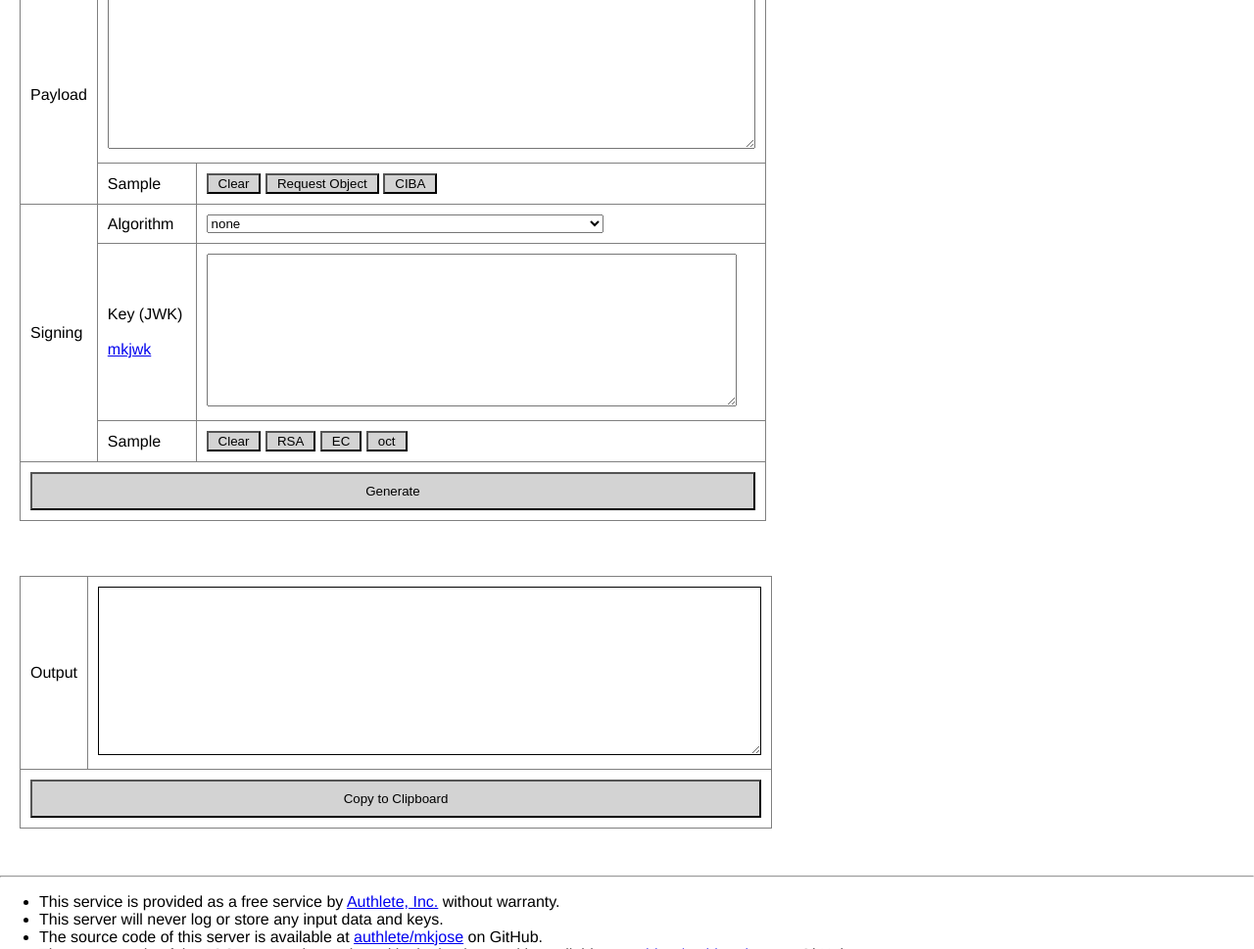
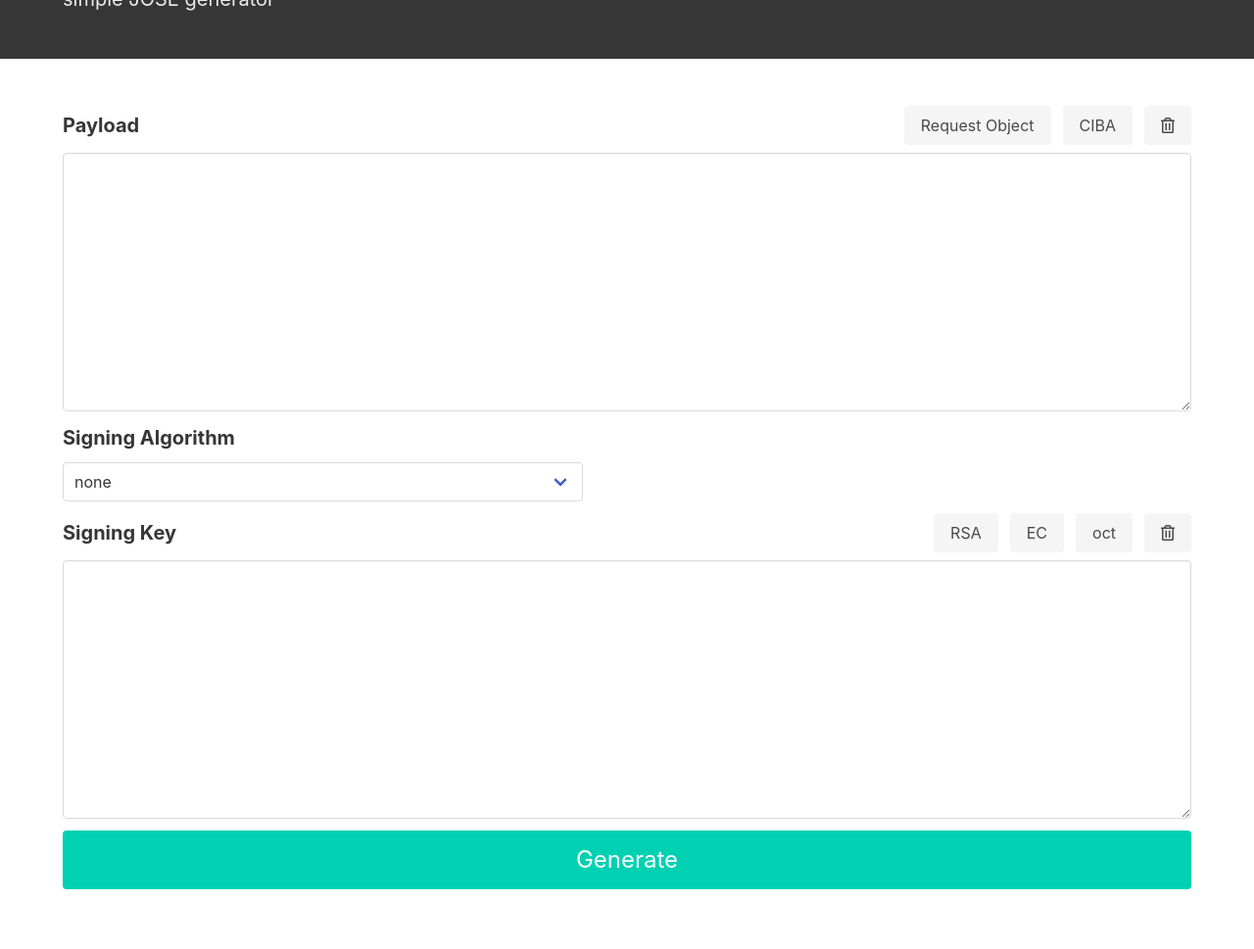
Before and after one commit to authlete/mkjose, a plain HTML site: page src/main/webapp/index.html in a window 1280 px wide. Shown: the part 125-1094 px from the top of the page at 98% size. Drawn offline with nearby package versions, Linux system fonts and the light colour scheme.

Commit message:
Introduce bulma

```diff
--- a/src/main/webapp/css/index.css
+++ b/src/main/webapp/css/index.css
@@ -1,67 +1,8 @@
-#title {
-  background: #333;
-  color: white;
-  padding: 0.5em;
-  margin: 0;
-  font-size: 200%;
+
+.level {
+  margin-bottom: 0.5rem!important;
 }
 
-#language-switch {
-  text-align: right;
-  padding-right: 20px;
-  font-size: 90%;
+.modal-content {
+  width: 800px;
 }
-
-#content {
-  padding: 20px;
-}
-
-#generate, #copy-to-clipboard {
-  display: block;
-  width: 100%;
-  padding: 10px;
-}
-
-#jose-output {
-  padding: 10px;
-  border: 1px solid black;
-}
-
-#jose-error {
-  padding: 10px;
-  color: darkred;
-}
-
-body {
-  margin: 0;
-  text-shadow: none;
-}
-
-table {
-  border-collapse: collapse;
-  margin-bottom: 20px;
-}
-
-td {
-  padding: 10px;
-}
-
-textarea {
-  font-family: 'Courier New', Consolas, monospace;
-}
-
-button {
-  background-color: lightgray;
-  padding-left: 10px;
-  padding-right: 10px;
-}
-
-.font-default
-{
-  font-family: 'Source Sans Pro', 'Helvetica Neue', 'Segoe UI', 'Arial', sans-serif;
-  -webkit-font-smoothing: antialiased;
-}
-
-td.sample button {
-  height: 2.2em;
-}
--- a/src/main/webapp/index.html
+++ b/src/main/webapp/index.html
@@ -4,39 +4,72 @@
   <meta charset="UTF-8">
   <meta name="viewport" content="width=device-width, minimum-scale=1.0, initial-scale=1.0, user-scalable=yes">
   <title>mkjose</title>
+  <link rel="stylesheet" href="https://cdn.jsdelivr.net/npm/bulma@0.8.0/css/bulma.min.css">
   <link rel="stylesheet" type="text/css" href="css/index.css">
-  <link rel="stylesheet" type="text/css" href="css/dialog-polyfill.css"/>
   <script src="script/index.js"></script>
-  <script src="script/dialog-polyfill.js"></script>
+  <script defer src="https://use.fontawesome.com/releases/v5.3.1/js/all.js"></script>
 </head>
 <body class="font-default">
-  <div id="title">mkjose</div>
+
   <div id="language-switch">
     English |
     <a href="index.ja.html">日本語</a>
   </div>
 
-  <div id="content">
+  <section class="hero is-dark">
+    <div class="hero-body">
+      <div class="container">
+        <h1 class="title">
+          mkjose
+        </h1>
+        <h3 class="subtitle">
+          simple JOSE generator
+        </h3>
+      </div>
+    </div>
+  </section>
+
+  <section class="section">
+    <div class="container">
       <form id="jose-input" name="jose-input" action="post">
-      <table border="1">
-        <tr>
-          <td rowspan="2">Payload</td>
-          <td colspan="2">
-            <textarea id="payload" name="payload" rows="10" cols="80" spellcheck="false"></textarea>
-          </td>
-        </tr>
-        <tr>
-          <td>Sample</td>
-          <td>
-            <button type="button" onClick="payload_clear();">Clear</button>
-            <button type="button" onClick="payload_request_object();">Request Object</button>
-            <button type="button" onClick="payload_ciba();">CIBA</button>
-          </td>
-        </tr>
-        <tr>
-          <td rowspan="3">Signing</td>
-          <td>Algorithm</td>
-          <td>
+
+        <div class="level is-mobile">
+          <div class="level-left">
+            <div class="level-item">
+              <div class="field">
+                <label class="label is-medium">Payload</label>
+              </div>
+            </div>
+          </div>
+          <div class="level-right">
+            <div class="level-item">
+              <div class="field">
+                <a class="button is-light" onClick="payload_request_object();">Request Object</a>
+              </div>
+            </div>
+            <div class="level-item">
+              <div class=field>
+                <a class="button is-light" onClick="payload_ciba();">CIBA</a>
+              </div>
+            </div>
+            <div class="level-item">
+              <div class=field>
+                <a class="button is-light"  onClick="payload_clear();"><i class="far fa-trash-alt"></i></a>
+              </div>
+            </div>
+          </div>
+        </div>
+
+        <div class="field">
+          <div class="control">
+            <textarea class="textarea" id="payload" name="payload" rows=10 spellcheck="false"></textarea>
+          </div>
+        </div>
+
+        <div class="field">
+          <label class="label is-medium">Signing Algorithm</label>
+          <div class="control">
+            <div class="select">
               <select id="signing-alg" name="signing-alg">
                 <option value="none"><code>none</code></option>
                 <option value="HS256"><code>HS256</code> (HMAC using SHA-256)</option>
@@ -52,106 +85,129 @@
                 <option value="PS256"><code>PS384</code> (RSASSA-PSS using SHA-384 and MGF1 with SHA-384)</option>
                 <option value="PS256"><code>PS512</code> (RSASSA-PSS using SHA-512 and MGF1 with SHA-512)</option>
               </select>
-          </td>
-        </tr>
-        <tr>
-          <td>
-            Key (JWK)<br/><br/>
-            <a href="https://mkjwk.org/" target="mkjwk">mkjwk</a>
-          </td>
-          <td>
-            <textarea id="jwk-signing-alg" name="jwk-signing-alg" rows="10" cols="65" spellcheck="false"></textarea>
-          </td>
-        </tr>
-        <tr>
-          <td>Sample</td>
-          <td>
-            <button type="button" onClick="signing_alg_clear();">Clear</button>
-            <button type="button" onClick="signing_alg_rsa();">RSA</button>
-            <button type="button" onClick="signing_alg_ec();">EC</button>
-            <button type="button" onClick="signing_alg_oct('Input the shared key');">oct</button>
-          </td>
-        </tr>
-        <tr>
-          <td colspan="3">
-            <button id="generate" name="generate" type="button" onClick="generate_jose();">Generate</button>
-          </td>
-        </tr>
-      </table>
+            </div>
+          </div>
+        </div>
+
+      <div class="level is-mobile">
+          <div class="level-left">
+            <div class="level-item">
+              <div class="field">
+                <label class="label is-medium">Signing Key</label>
+              </div>
+            </div>
+          </div>
+          <div class="level-right">
+            <div class="level-item">
+              <div class="field">
+                <a class="button is-light" onClick="signing_alg_rsa();">RSA</a>
+              </div>
+            </div>
+            <div class="level-item">
+              <div class=field>
+                <a class="button is-light" onClick="signing_alg_ec();">EC</a>
+              </div>
+            </div>
+            <div class="level-item">
+              <div class=field>
+                <a class="button is-light" onClick="signing_alg_oct('Input the shared key');">oct</a>
+              </div>
+            </div>
+            <div class="level-item">
+              <div class=field>
+                <a class="button is-light" onClick="signing_alg_clear();"><i class="far fa-trash-alt"></i></a>
+              </div>
+            </div>
+          </div>
+        </div>
+
+        <div class="field">
+          <div class="control">
+            <textarea class="textarea" id="jwk-signing-alg" name="jwk-signing-alg" rows="10" spellcheck="false"></textarea>
+          </div>
+        </div>
+
+        <div class="field">
+          <div class="control">
+            <button class="button is-primary is-large is-fullwidth" id="generate" name="generate" type="button" onClick="generate_jose();">Generate</button>
+          </div>
+        </div>
       </form>
+    </div>
+  </section>
 
-    <p id="jose-error" name="jose-error"></p>
+  <div class="container"><p id="jose-error" name="jose-error"></p></div>
 
-    <table border="1">
-      <tr>
-        <td>Output</td>
-        <td>
-          <textarea id="jose-output" name="jose-output" rows="10" cols="80" spellcheck="false"></textarea>
-        </td>
-      </tr>
-      <tr>
-        <td colspan="2">
-          <button id="copy-to-clipboard" name="copy-to-clipboard" type="button" onClick="copy_to_clipboard();">Copy to Clipboard</button>
-        </td>
-    </table>
+  <section class="section">
+    <div class="container">
+      <div class="field">
+        <label class="label is-medium">Output</label>
+        <textarea class="textarea" id="jose-output" name="jose-output" rows="10" spellcheck="false" readonly></textarea>
+      </div>
+      <div class="control">
+        <button class="button is-primary is-large is-fullwidth" id="copy-to-clipboard" name="copy-to-clipboard" onClick="copy_to_clipboard();">Copy to Clipboard</button>
+      </div>
+    </div>
+  </section>
 
-    <dialog id="dialog-payload-request-object">
-      <form action="post">
-        <table border="1">
+  <div class="modal" id="modal-payload-request-object">
+    <div class="modal-background" onClick="close_modal('modal-payload-request-object');"></div>
+    <div class="modal-content">
+      <table class="table">
         <tr>
           <td><code>exp</code></td>
           <td><input id="ro-exp" type="datetime-local"></td>
-            <td><button type="button" onClick="clear_by_id('ro-exp');">Clear</td>
+          <td><button type="button" onClick="clear_by_id('ro-exp');"><i class="far fa-trash-alt"></i></td>
         </tr>
         <tr>
           <td><code>iss</code></td>
           <td><input id="ro-iss" type="text" size="60"></td>
-            <td><button type="button" onClick="clear_by_id('ro-iss');">Clear</td>
+          <td><button type="button" onClick="clear_by_id('ro-iss');"><i class="far fa-trash-alt"></i></td>
         </tr>
         <tr>
           <td><code>aud</code></td>
           <td><input id="ro-aud" type="text" size="60"></td>
-            <td><button type="button" onClick="clear_by_id('ro-aud');">Clear</td>
+          <td><button type="button" onClick="clear_by_id('ro-aud');"><i class="far fa-trash-alt"></i></td>
         </tr>
         <tr>
           <td><code>scope</code></td>
           <td><input id="ro-scope" type="text" size="60"></td>
-            <td><button type="button" onClick="clear_by_id('ro-scope');">Clear</td>
+          <td><button type="button" onClick="clear_by_id('ro-scope');"><i class="far fa-trash-alt"></i></td>
         </tr>
         <tr>
           <td><code>response_type</code></td>
           <td><input id="ro-response_type" type="text" size="60"></td>
-            <td><button type="button" onClick="clear_by_id('ro-response_type');">Clear</td>
+          <td><button type="button" onClick="clear_by_id('ro-response_type');"><i class="far fa-trash-alt"></i></td>
         </tr>
         <tr>
           <td><code>client_id</code></td>
           <td><input id="ro-client_id" type="text" size="60"></td>
-            <td><button type="button" onClick="clear_by_id('ro-client_id');">Clear</td>
+          <td><button type="button" onClick="clear_by_id('ro-client_id');"><i class="far fa-trash-alt"></i></td>
         </tr>
         <tr>
           <td><code>redirect_uri</code></td>
           <td><input id="ro-redirect_uri" type="text" size="60"></td>
-            <td><button type="button" onClick="clear_by_id('ro-redirect_uri');">Clear</td>
+          <td><button type="button" onClick="clear_by_id('ro-redirect_uri');"><i class="far fa-trash-alt"></i></td>
         </tr>
         <tr>
           <td><code>state</code></td>
           <td><input id="ro-state" type="text" size="60"></td>
-            <td><button type="button" onClick="clear_by_id('ro-state');">Clear</td>
+          <td><button type="button" onClick="clear_by_id('ro-state');"><i class="far fa-trash-alt"></i></td>
         </tr>
         <tr>
           <td><code>nonce</code></td>
           <td><input id="ro-nonce" type="text" size="60"></td>
-            <td><button type="button" onClick="clear_by_id('ro-nonce');">Clear</td>
+          <td><button type="button" onClick="clear_by_id('ro-nonce');"><i class="far fa-trash-alt"></i></td>
         </tr>
         <tr>
           <td><code>max_age</code></td>
           <td><input id="ro-max_age" type="number" size="60"></td>
-            <td><button type="button" onClick="clear_by_id('ro-max_age');">Clear</td>
+          <td><button type="button" onClick="clear_by_id('ro-max_age');"><i class="far fa-trash-alt"></i></td>
         </tr>
         <tr>
           <td><code>code_challenge</code></td>
           <td><input id="ro-code_challenge" type="text" size="60"></td>
-            <td><button type="button" onClick="clear_by_id('ro-code_challenge');">Clear</td>
+          <td><button type="button" onClick="clear_by_id('ro-code_challenge');"><i class="far fa-trash-alt"></i></td>
         </tr>
         <tr>
           <td><code>code_challenge_method</code></td>
@@ -162,135 +218,122 @@
               <option value="S256"><code>S256</code></option>
             </select>
           </td>
-            <td><button type="button" onClick="clear_by_id('ro-code_challenge_method');">Clear</td>
+          <td><button type="button" onClick="clear_by_id('ro-code_challenge_method');"><i class="far fa-trash-alt"></i></td>
         </tr>
         <tr>
           <td><code>claims</code></td>
           <td><textarea id="ro-claims" rows="5" cols="50" spellcheck="false"></textarea></td>
-            <td><button type="button" onClick="clear_by_id('ro-claims');">Clear</td>
+          <td><button type="button" onClick="clear_by_id('ro-claims');"><i class="far fa-trash-alt"></i></td>
         </tr>
         <tr>
           <td>Arbitrary JSON</td>
           <td><textarea id="ro-arbitrary_json" rows="5" cols="50" spellcheck="false"></textarea></td>
-            <td><button type="button" onClick="clear_by_id('ro-arbitrary_json');">Clear</td>
+          <td><button type="button" onClick="clear_by_id('ro-arbitrary_json');"><i class="far fa-trash-alt"></i></td>
         </tr>
       </table>
 
-        <button type="button" onClick="dialog_payload_request_object_apply();">Apply</button>
-        <button type="button" onClick="dialog_payload_request_object_close();">Close</button>
-        <button type="button" onClick="dialog_payload_request_object_apply_and_close();">Apply & Close</button>
-      </form>
-    </dialog>
+      <button type="button" onClick="modal_payload_request_object_apply();">Apply</button>
+      <button type="button" onClick="modal_payload_request_object_close();">Close</button>
+      <button type="button" onClick="modal_payload_request_object_apply_and_close();">Apply & Close</button>
+    </div>
+    <button class="modal-close is-large" aria-label="close" onClick="close_modal('modal-payload-request-object');"></button>
+  </div>
 
-    <dialog id="dialog-payload-ciba">
-      <form action="post">
-        <table border="1">
+  <div class="modal" id="modal-payload-ciba">
+    <div class="modal-background" onClick="close_modal('modal-payload-ciba');"></div>
+    <div class="modal-content">
+        <table class="table">
           <tr>
             <td><code>exp</code></td>
             <td><input id="ciba-exp" type="datetime-local"></td>
-            <td><button type="button" onClick="clear_by_id('ciba-exp');">Clear</td>
+            <td><button type="button" onClick="clear_by_id('ciba-exp');"><i class="far fa-trash-alt"></i></td>
           </tr>
           <tr>
             <td><code>nbf</code></td>
             <td><input id="ciba-nbf" type="datetime-local"></td>
-            <td><button type="button" onClick="clear_by_id('ciba-nbf');">Clear</td>
+            <td><button type="button" onClick="clear_by_id('ciba-nbf');"><i class="far fa-trash-alt"></i></td>
           </tr>
           <tr>
             <td><code>iss</code></td>
             <td><input id="ciba-iss" type="text" size="60"></td>
-            <td><button type="button" onClick="clear_by_id('ciba-iss');">Clear</td>
+            <td><button type="button" onClick="clear_by_id('ciba-iss');"><i class="far fa-trash-alt"></i></td>
           </tr>
           <tr>
             <td><code>aud</code></td>
             <td><input id="ciba-aud" type="text" size="60"></td>
-            <td><button type="button" onClick="clear_by_id('ciba-aud');">Clear</td>
+            <td><button type="button" onClick="clear_by_id('ciba-aud');"><i class="far fa-trash-alt"></i></td>
           </tr>
           <tr>
             <td><code>scope</code></td>
             <td><input id="ciba-scope" type="text" size="60"></td>
-            <td><button type="button" onClick="clear_by_id('ciba-scope');">Clear</td>
+            <td><button type="button" onClick="clear_by_id('ciba-scope');"><i class="far fa-trash-alt"></i></td>
           </tr>
           <tr>
             <td><code>client_notification_token</code></td>
             <td><input id="ciba-client_notification_token" type="text" size="60"></td>
-            <td><button type="button" onClick="clear_by_id('ciba-client_notification_token');">Clear</td>
+            <td><button type="button" onClick="clear_by_id('ciba-client_notification_token');"><i class="far fa-trash-alt"></i></td>
           </tr>
           <tr>
             <td><code>acr_values</code></td>
             <td><input id="ciba-acr_values" type="text" size="60"></td>
-            <td><button type="button" onClick="clear_by_id('ciba-acr_values');">Clear</td>
+            <td><button type="button" onClick="clear_by_id('ciba-acr_values');"><i class="far fa-trash-alt"></i></td>
           </tr>
           <tr>
             <td><code>login_hint_token</code></td>
             <td><input id="ciba-login_hint_token" type="text" size="60"></td>
-            <td><button type="button" onClick="clear_by_id('ciba-login_hint_token');">Clear</td>
+            <td><button type="button" onClick="clear_by_id('ciba-login_hint_token');"><i class="far fa-trash-alt"></i></td>
           </tr>
           <tr>
             <td><code>id_token_hint</code></td>
             <td><input id="ciba-id_token_hint" type="text" size="60"></td>
-            <td><button type="button" onClick="clear_by_id('ciba-id_token_hint');">Clear</td>
+            <td><button type="button" onClick="clear_by_id('ciba-id_token_hint');"><i class="far fa-trash-alt"></i></td>
           </tr>
           <tr>
             <td><code>login_hint</code></td>
             <td><input id="ciba-login_hint" type="text" size="60"></td>
-            <td><button type="button" onClick="clear_by_id('ciba-login_hint');">Clear</td>
+            <td><button type="button" onClick="clear_by_id('ciba-login_hint');"><i class="far fa-trash-alt"></i></td>
           </tr>
           <tr>
             <td><code>binding_message</code></td>
             <td><input id="ciba-binding_message" type="text" size="60"></td>
-            <td><button type="button" onClick="clear_by_id('ciba-binding_message');">Clear</td>
+            <td><button type="button" onClick="clear_by_id('ciba-binding_message');"><i class="far fa-trash-alt"></i></td>
           </tr>
           <tr>
             <td><code>user_code</code></td>
             <td><input id="ciba-user_code" type="text" size="60"></td>
-            <td><button type="button" onClick="clear_by_id('ciba-user_code');">Clear</td>
+            <td><button type="button" onClick="clear_by_id('ciba-user_code');"><i class="far fa-trash-alt"></i></td>
           </tr>
           <tr>
             <td><code>requested_expiry</code></td>
             <td><input id="ciba-requested_expiry" type="number" size="60"></td>
-            <td><button type="button" onClick="clear_by_id('ciba-requested_expiry');">Clear</td>
+            <td><button type="button" onClick="clear_by_id('ciba-requested_expiry');"><i class="far fa-trash-alt"></i></td>
           </tr>
           <tr>
             <td><code>request_context</code></td>
             <td><input id="ciba-request_context" type="text" size="60"></td>
-            <td><button type="button" onClick="clear_by_id('ciba-request_context');">Clear</td>
+            <td><button type="button" onClick="clear_by_id('ciba-request_context');"><i class="far fa-trash-alt"></i></td>
           </tr>
         </table>
 
-        <button type="button" onClick="dialog_payload_ciba_apply();">Apply</button>
-        <button type="button" onClick="dialog_payload_ciba_close();">Close</button>
-        <button type="button" onClick="dialog_payload_ciba_apply_and_close();">Apply & Close</button>
-      </form>
-    </dialog>
+        <button type="button" onClick="modal_payload_ciba_apply();">Apply</button>
+        <button type="button" onClick="modal_payload_ciba_close();">Close</button>
+        <button type="button" onClick="modal_payload_ciba_apply_and_close();">Apply & Close</button>
+    </div>
+    <button class="modal-close is-large" aria-label="close" onClick="close_modal('modal-payload-ciba');"></button>
   </div>
 
-  <hr/>
+  <footer class="footer">
+    <div class="container">
       <ul>
         <li>
-      This service is provided as a free service by
-      <a href="https://www.authlete.com/">Authlete, Inc.</a> without warranty.
+          This service is provided as a free service by <a href="https://www.authlete.com/">Authlete, Inc</a>, and will never log or store any input data and keys.
         </li>
         <li>
-      This server will never log or store any input data and keys.
-    </li>
-    <li>
-      The source code of this server is available at
-      <a href="https://github.com/authlete/mkjose">authlete/mkjose</a> on GitHub.
-    </li>
-    <li>
-      The source code of the JOSE generation tool used in the background is available at
-      <a href="https://github.com/authlete/authlete-jose">authlete/authlete-jose</a> on GitHub.
+          The source code of the server and the JOSE generator used in the background are available at <a href="https://github.com/authlete/mkjose">authlete/mkjose</a> and <a href="https://github.com/authlete/authlete-jose">authlete/authlete-jose</a>, respectively.
         </li>
       </ul>
-
-  <script>
-    (function() {
-      var dialogs = document.querySelectorAll('dialog');
-      for (var dialog of dialogs) {
-        dialogPolyfill.registerDialog(dialog);
-      }
-    })();
-  </script>
+    </div>
+  </footer>
 
 </body>
 </html>
--- a/src/main/webapp/script/index.js
+++ b/src/main/webapp/script/index.js
@@ -26,9 +26,18 @@ function handle_response(res) {
   var err = document.getElementById('jose-error');
 
   res.text().then(function(text) {
-    out.innerHTML = res.ok ? text : '';
-    err.innerHTML = res.ok ? '' : 'Error: ' + text;
+    if (res.ok) {
+      out.innerHTML = text;
+      err.innerHTML = '';
+      document.getElementById('jose-output').scrollIntoView();
+    } else {
+      out.innerHTML = '';
+      err.innerHTML = 'Error: ' + text;
+      document.getElementById('jose-error').scrollIntoView();
+    }
   });
+
+  document.getElementById('jose-output').scrollIntoView();
 }
 
 function check_payload() {
@@ -91,17 +100,24 @@ function payload_clear() {
   payload_set('');
 }
 
-function show_dialog(id) {
-  var dialog = document.getElementById(id);
-  dialog.showModal();
+function open_modal(id) {
+  var target = document.getElementById(id);
+  document.documentElement.classList.add('is-clipped');
+  target.classList.add('is-active');
+}
+
+function close_modal(id) {
+  var target = document.getElementById(id);
+  document.documentElement.classList.remove('is-clipped');
+  target.classList.remove('is-active');
 }
 
 function payload_request_object() {
-  show_dialog('dialog-payload-request-object');
+  open_modal('modal-payload-request-object');
 }
 
 function payload_ciba() {
-  show_dialog('dialog-payload-ciba');
+  open_modal('modal-payload-ciba');
 }
 
 function add_entry(data, key, id) {
@@ -133,7 +149,7 @@ function clear_by_id(id) {
   document.getElementById(id).value = '';
 }
 
-function dialog_payload_request_object_apply() {
+function modal_payload_request_object_apply() {
   var data = {};
 
   // 'exp'
@@ -187,18 +203,16 @@ function dialog_payload_request_object_apply() {
   payload_set(json);
 }
 
-function dialog_payload_request_object_close() {
-  var dialog = document.getElementById('dialog-payload-request-object');
-
-  dialog.close();
+function modal_payload_request_object_close() {
+  close_modal('modal-payload-request-object');
 }
 
-function dialog_payload_request_object_apply_and_close() {
-  dialog_payload_request_object_apply();
-  dialog_payload_request_object_close();
+function modal_payload_request_object_apply_and_close() {
+  modal_payload_request_object_apply();
+  modal_payload_request_object_close();
 }
 
-function dialog_payload_ciba_apply() {
+function modal_payload_ciba_apply() {
   var data = {};
 
   // 'exp'
@@ -226,20 +240,18 @@ function dialog_payload_ciba_apply() {
   payload_set(json);
 }
 
-function dialog_payload_ciba_close() {
-  var dialog = document.getElementById('dialog-payload-ciba');
-
-  dialog.close();
+function modal_payload_ciba_close() {
+  close_modal('modal-payload-ciba');
 }
 
-function dialog_payload_ciba_apply_and_close() {
-  dialog_payload_ciba_apply();
-  dialog_payload_ciba_close();
+function modal_payload_ciba_apply_and_close() {
+  modal_payload_ciba_apply();
+  modal_payload_ciba_close();
 }
 
 function signing_alg_set(index, jwk) {
   document.getElementById('signing-alg').selectedIndex = index;
-  document.getElementById('jwk-signing-alg').innerHTML = jwk;
+  document.getElementById('jwk-signing-alg').value = jwk;
 }
 
 function signing_alg_clear() {
```
Lines whose indentation alone changed are shown as unchanged.
